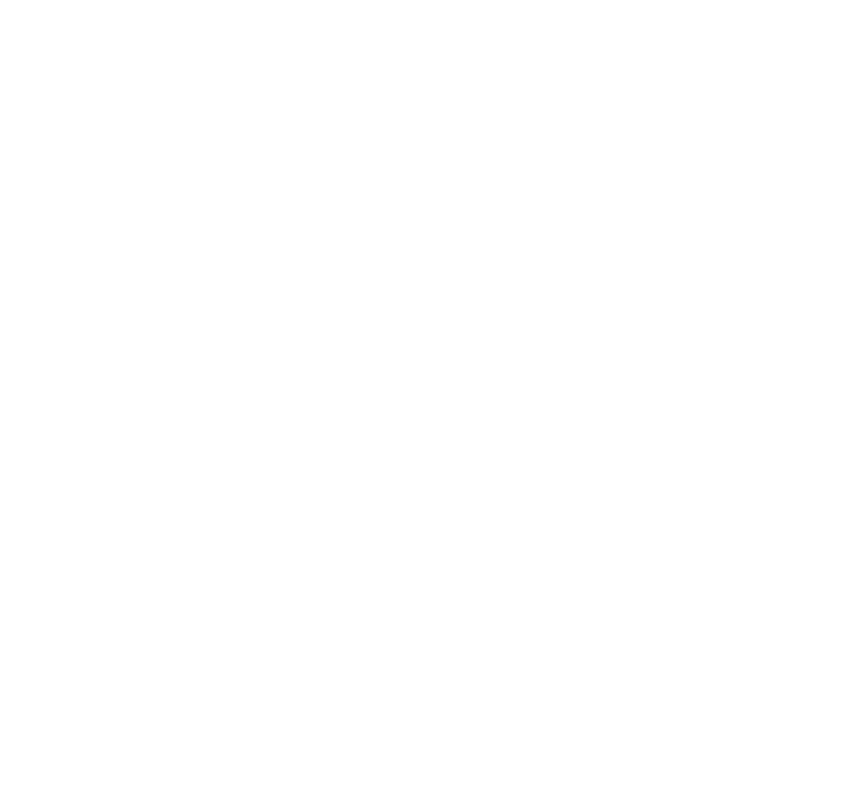
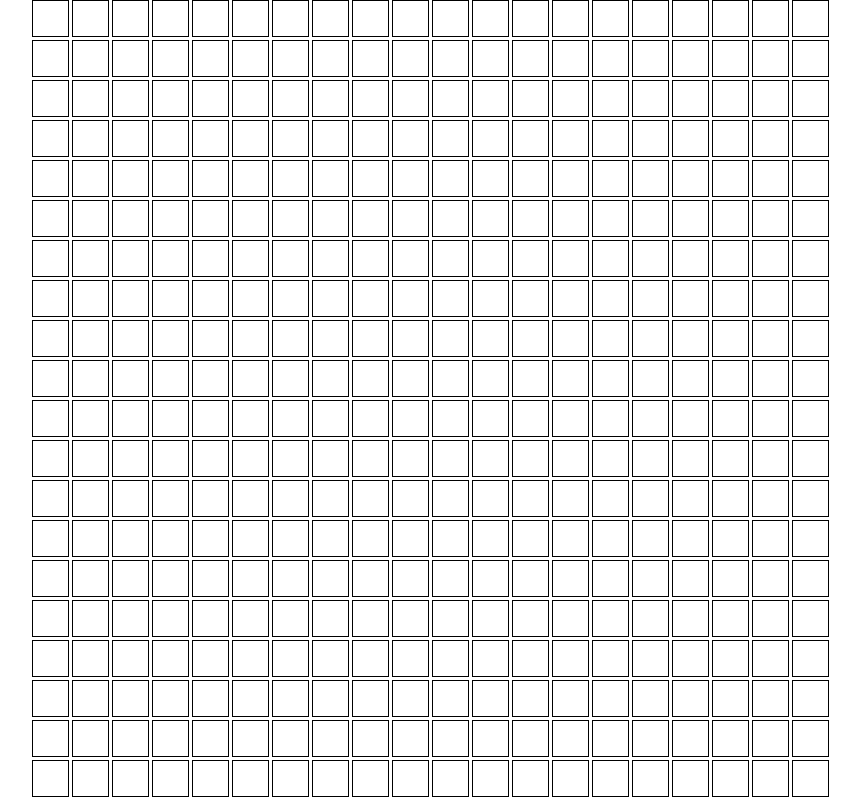
Before and after one commit to Tomolo997/Dijkstra-s, a plain HTML site: page index.html in a window 1280 px wide. Shown: the whole page, without its empty margins (208-1068 px from the left). Drawn offline with Linux system fonts and the light colour scheme.

Commit message:
added the grid 20 by 20

```diff
--- a/app.js
+++ b/app.js
@@ -0,0 +1,24 @@
+//select a container
+const container = document.querySelector('.container');
+console.log(container);
+//make a grid
+const COLS = 20;
+const ROWS = 20;
+function grid() {
+  for (let i = 0; i < ROWS; i++) {
+    for (let j = 0; j < COLS; j++) {
+      const div = document.createElement('div');
+      div.setAttribute('data-rows', i);
+      div.setAttribute('data-cols', j);
+      div.classList.add('node');
+      container.append(div);
+    }
+  }
+}
+
+function setStartingPoint(rows, cols) {}
+
+function init() {
+  grid();
+}
+init();
--- a/index.html
+++ b/index.html
@@ -8,6 +8,9 @@
 </head>
 <body>
 
+    <div class="container">
+    </div>
+
 </body>
 <script src="app.js"></script>
 </html>
--- a/style.css
+++ b/style.css
@@ -0,0 +1,18 @@
+.container {
+  position: absolute;
+  top: 50%;
+  left: 50%;
+  transform: translate(-50%, -50%);
+  width: 50rem;
+  height: 50rem;
+  display: grid;
+  grid-template-columns: repeat(20, 1fr);
+  grid-template-rows: repeat(20, 1fr);
+  grid-gap: 0;
+}
+
+.node {
+  width: 2.2rem;
+  height: 2.2rem;
+  border: 1px solid black;
+}
```
